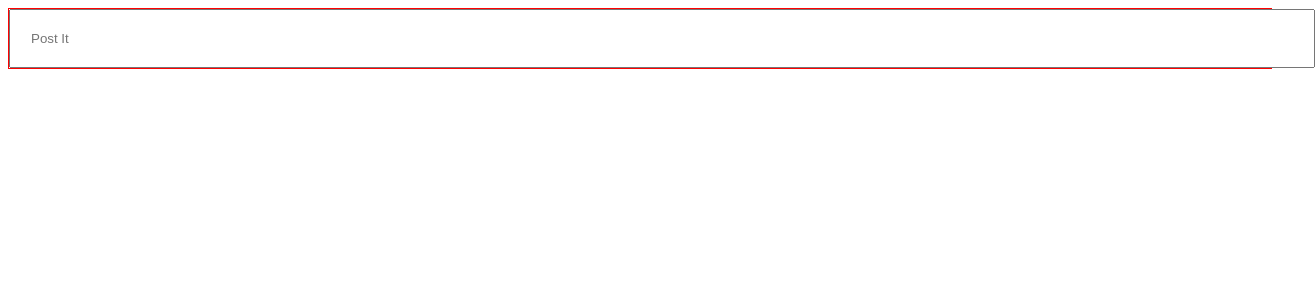
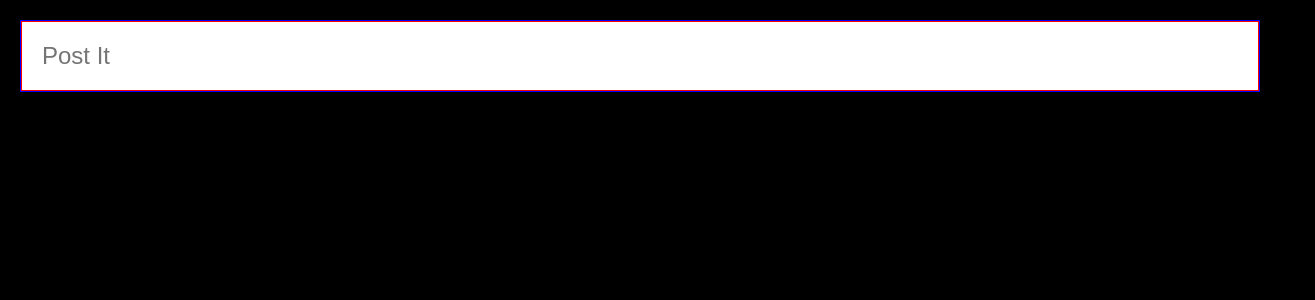
Before and after one commit to abdirahmanfarah/postIt, a React (Create React App) app: page / in a window 1280 px wide. Shown: the top 300 px of the page, 1315 px wide, since content can reach past the window. Built offline with nearby package versions, Linux system fonts and the light colour scheme.

Commit message:
state managed

```diff
--- a/src/App.js
+++ b/src/App.js
@@ -1,23 +1,23 @@
 import React from "react";
-import SearchBar from "./components/layout/SearchBar";
+// import SearchBar from "./components/layout/SearchBar";
 import Posts from "./components/post/Posts";
 
 // Styles
 import styled from "styled-components";
+import "./styles/App.css";
 
 function App() {
   return (
     <div className="App">
       <Container>
-        <SearchBar />
-        {/* <Posts /> */}
+        <Posts />
       </Container>
     </div>
   );
 }
 
 const Container = styled.div`
-  border: 1px solid red;
+  // border: 1px solid red;
 `;
 
 export default App;
--- a/src/components/layout/SearchBar.jsx
+++ b/src/components/layout/SearchBar.jsx
@@ -1,14 +1,15 @@
-import React from 'react'
+import React, {useState} from 'react'
 import styled from 'styled-components'
 
 
 
 const SearchBar = () => {
 
+
     return (
-        <div>
-            <Input type='textarea' placeholder='Post It' />
-        </div>
+        <form onSubmit={handleSubmit}>
+            <Input type='textarea' placeholder='Post It' onChange={handleChange} />
+        </form>
     )
 }
 
@@ -16,6 +17,7 @@ const Input = styled.input`
     margin:auto;
     padding:20px;
     width:100%;
+    font-size:1.5rem;
 `
 
 export default SearchBar
--- a/src/components/post/PostCard.jsx
+++ b/src/components/post/PostCard.jsx
@@ -1,11 +1,22 @@
 import React from 'react'
+import styled from 'styled-components'
 
-const PostCard = () => {
+const PostCard = (props) => {
+    // console.log(props)
     return (
-        <div>
-            <h1> This is a postCard</h1>
-        </div>
+        <Postcard>
+
+            {/* <Post>{props.input}</Post> */}
+        </Postcard>
     )
 }
 
+const Post = styled.p`
+    font
+`
+
+const Postcard = styled.div`
+    background:tan;
+`
+
 export default PostCard
--- a/src/components/post/Posts.jsx
+++ b/src/components/post/Posts.jsx
@@ -1,12 +1,56 @@
-import React from 'react'
+import React, { useState } from 'react'
 import PostCard from './PostCard'
+import styled from 'styled-components'
 
-const Posts = () => {
-    return (
-        <div>
-            <PostCard />
-        </div>
-    )
+
+const Posts = (props) => {
+  const [input, setInput] = useState({
+    post: ''
+  });
+
+  const handleSubmit = (e) => {
+    e.preventDefault();
+    // setInput(e.target.value)
+    console.log(input)
+  };
+  const handleChange = (e) => {
+    setInput((oldPosts) => ({
+      ...oldPosts, [e.target.name]: e.target.value
+    }))
+  };
+
+  return (
+    <PostContainer>
+      <form onSubmit={handleSubmit}>
+        <Input
+          name='post'
+          type="textarea"
+          placeholder="Post It"
+          onChange={handleChange}
+
+        />
+      </form>
+
+
+        <PostCard input={input} />
+
+    </PostContainer>
+  )
 }
 
 export default Posts
+
+const PostContainer = styled.div`
+    margin:20px;
+    background:red;
+    border:1px solid blue;
+
+`
+
+const Input = styled.input`
+  margin: auto;
+  padding: 20px;
+  width: 100%;
+  font-size: 1.5rem;
+  border:1px solid red;
+`;
--- /dev/null
+++ b/src/styles/App.css
@@ -0,0 +1,5 @@
+.App {
+  width: 100%;
+  height: 100vh;
+  /* background: black; */
+}
--- a/src/styles/index.css
+++ b/src/styles/index.css
@@ -1,3 +1,13 @@
+* {
+  box-sizing: border-box;
+  margin: 0;
+  padding: 0;
+}
+
 body {
-  background-color: white;
+  font-family: "Roboto", sans-serif;
+  font-size: 1rem;
+  line-height: 1.6;
+  /* color: #333; */
+  background-color: black;
 }
```
